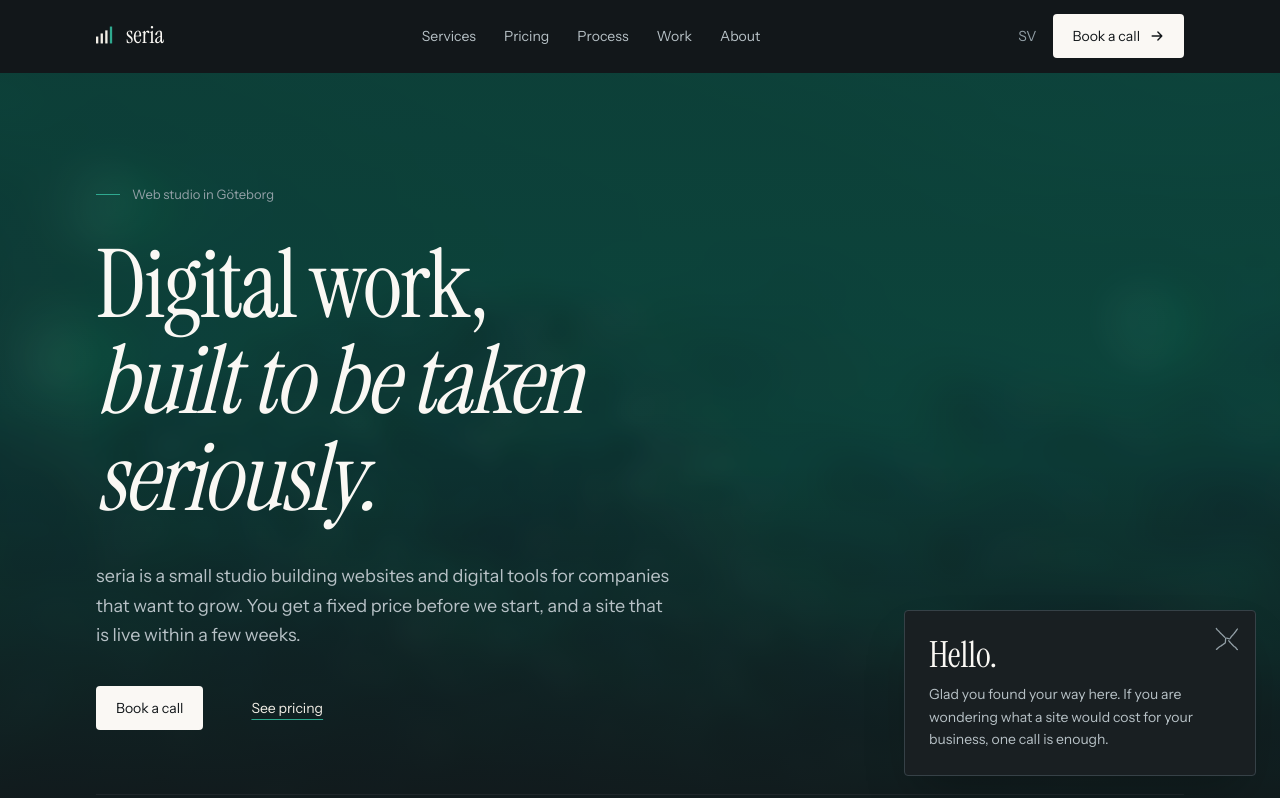
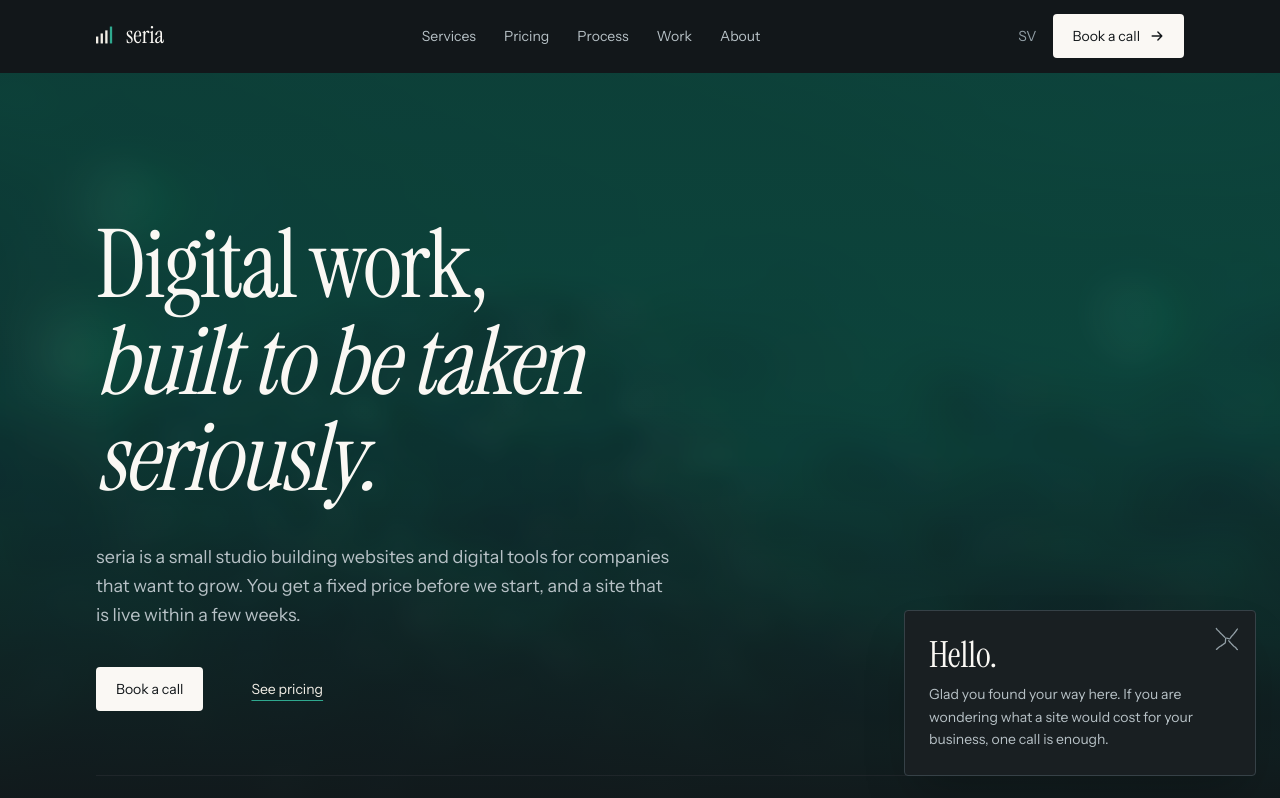
Before and after one commit to Erik-Sandqvist/seria, a Next.js app: page /en in a window 1280 px wide. Shown: the top 798 px of the page. Built offline with nearby package versions, Linux system fonts and the light colour scheme.

Commit message:
Ordentligt

```diff
--- a/src/content/sv.ts
+++ b/src/content/sv.ts
@@ -169,16 +169,15 @@ const sv = {
   },
 
   hero: {
-    eyebrow: `Webbstudio i ${site.city}`,
     titleLead: "Digitala lösningar,",
-    titleAccent: "byggda på allvar.",
+    titleAccent: "byggda Ordentligt.",
     lead: "seria är en liten studio som bygger webbplatser och digitala verktyg åt företag som vill växa. Du får ett fast pris innan vi börjar, och en sajt som är i drift på några veckor.",
     primaryCta: "Boka ett samtal",
     secondaryCta: "Se priser",
     // Håll den här raden aktuell. En gammal tillgänglighetsnotis är värre
     // än ingen alls.
     availability: "Vi har plats för nya projekt just nu",
-    location: `${site.city} · arbetar i hela ${site.country}`,
+    location: `Arbetar i hela ${site.country}`,
   },
 
   manifesto: {
--- a/src/sections/Hero.tsx
+++ b/src/sections/Hero.tsx
@@ -41,9 +41,9 @@ export function Hero({ locale, dict }: { locale: Locale; dict: Dictionary }) {
       ) : null}
 
       <Container className="pt-20 pb-14 sm:pt-28 sm:pb-16">
-        <Reveal>
+        {/* <Reveal>
           <Eyebrow>{dict.hero.eyebrow}</Eyebrow>
-        </Reveal>
+        </Reveal> */}
 
         <Reveal className="mask-host mt-8">
           <h1 className="max-w-[15ch] font-display text-display text-bone-50">
```
